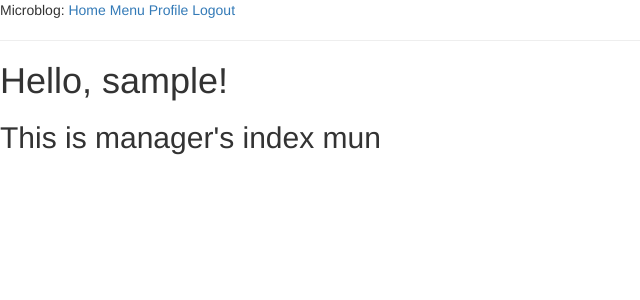
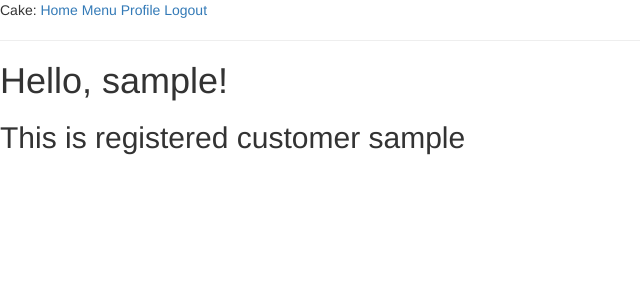
Before and after one commit to sengfung27/Python-Online-Ordering-System, a Flask app: page / in a window 1280 px wide. Shown: the top 300 px of the page, without its empty margins (0-640 px from the left). Run offline with Flask 2, Linux system fonts and the light colour scheme; the visitor is signed in with stand-in values (Sample User, id 1); data comes from the database, SQL or seed files in the repository; both versions use the stored data as it was after the commit; some libraries are stand-ins or nearby versions.

Commit message:
fixed minor issues

```diff
--- a/app/routes.py
+++ b/app/routes.py
@@ -110,7 +110,14 @@ def logout():
 @app.route('/register',methods=['GET', 'POST'])
 def register():
 	if current_user.is_authenticated:
-		return redirect(url_for('index'))
+		if current_user.urole == 4:
+			return redirect(url_for('manager'))
+		if current_user.urole == 3:
+			return redirect(url_for('cook'))
+		if current_user.urole == 2:
+			return redirect(url_for('delivery'))
+		else:
+			return redirect(url_for('index'))
 	form = RegistrationForm()
 	if form.validate_on_submit():
 		user = User(username=form.username.data, email=form.email.data, urole = 1)
--- a/app/templates/base.html
+++ b/app/templates/base.html
@@ -10,34 +10,41 @@
 <!-- Latest compiled and minified JavaScript -->
 <script src="https://maxcdn.bootstrapcdn.com/bootstrap/3.3.7/js/bootstrap.min.js" integrity="sha384-Tc5IQib027qvyjSMfHjOMaLkfuWVxZxUPnCJA7l2mCWNIpG9mGCD8wGNIcPD7Txa" crossorigin="anonymous"></script>
 	{% if title %}
-	<title>{{ title }} - Microblog</title>
+	<title>{{ title }} - Cake</title>
 	{% else %}
-	<title>Welcome - Microblog</title>
+	<title>Welcome - Cake</title>
 	{% endif %}
 </head>
 <body>
-	<div>Microblog:
-		<a href="{{ url_for('index')}}">Home</a>
+	<div>Cake:
 
 		{% if current_user.urole == 4 and current_user.is_authenticated %}
+			<a href="{{ url_for('manager')}}">Home</a>
 			<a href="{{ url_for('complaints')}}">Complaints</a>
 			<a href="{{ url_for('payroll')}}">Payrolls</a>
-		{% endif %}
 
-		{% if current_user.urole == 3 and current_user.is_authenticated %}
+		{% elif current_user.urole == 3 and current_user.is_authenticated %}
+			<a href="{{ url_for('cook')}}">Home</a>
 			<a href="{{ url_for('prices')}}">Prices</a>
-		{% endif %}
 
-		{% if current_user.urole == 2 and current_user.is_authenticated %}
+		{% elif current_user.urole == 2 and current_user.is_authenticated %}
+			<a href="{{ url_for('delivery')}}">Home</a>
 			<a href="{{ url_for('map')}}">Map</a>
+
+		{% else %}
+			<a href="{{ url_for('index')}}">Home</a>
+
 		{% endif %}
 
 			<a href="{{ url_for('menu')}}">Menu</a>
+
 		{% if current_user.is_anonymous %}
 			<a href="{{ url_for('login')}}">Login</a>
+
 		{% else %}
 			<a href="{{ url_for('user',username=current_user.username) }}">Profile</a>
 			<a href="{{ url_for('logout')}}">Logout</a>
+
 		{% endif %}
 
 	</div>
--- a/app/templates/cooks/cook.html
+++ b/app/templates/cooks/cook.html
@@ -2,6 +2,6 @@
 
 {% block content %}
     <h2>Cook Page</h2>
-    <p>This is Cook's index mun.</p><br/>
+    <p>This is Cook's {{current_user.username}}.</p><br/>
 
 {% endblock %}
--- a/app/templates/cooks/prices.html
+++ b/app/templates/cooks/prices.html
@@ -2,7 +2,7 @@
 
 {% block content %}
     <h1>Prices Page</h1>
-	<h2>This only can see by Cooks </h2>
+	<h2>This only can see by Cooks {{current_user.username}} </h2>
 
 
 {% endblock %}
--- a/app/templates/deliveries/delivery.html
+++ b/app/templates/deliveries/delivery.html
@@ -2,6 +2,6 @@
 
 {% block content %}
     <h2>Delivery Page</h2>
-    <p>This is delivery's index go.</p><br/>
+    <p>This is delivery's {{current_user.username}}.</p><br/>
 
 {% endblock %}
--- a/app/templates/deliveries/map.html
+++ b/app/templates/deliveries/map.html
@@ -2,7 +2,7 @@
 
 {% block content %}
     <h1>Map Page</h1>
-	<h2>This only can see by Deliveries </h2>
+	<h2>This only can see by {{current_user.username}} </h2>
 
 
 {% endblock %}
--- a/app/templates/index.html
+++ b/app/templates/index.html
@@ -4,7 +4,7 @@
 
 	{% if current_user.is_authenticated %}
 		<h1>Hello, {{ current_user.username }}!</h1>
-		<h2>This is manager's index mun</h2>
+		<h2>This is registered customer {{current_user.username}}</h2>
 	{% else %}
 		<h1>Hello, Stranger !</h1>
 	{% endif %}
--- a/app/templates/managers/complaints.html
+++ b/app/templates/managers/complaints.html
@@ -2,7 +2,7 @@
 
 {% block content %}
     <h1>Complaints for Manager</h1>
-    <p>This page can only be accessed by manager seng.</p><br/>
+    <p>This page can only be accessed by manager {{current_user.username}}.</p><br/>
 
 
 {% endblock %}
--- a/app/templates/managers/manager.html
+++ b/app/templates/managers/manager.html
@@ -2,6 +2,6 @@
 
 {% block content %}
     <h2>Manager Page</h2>
-    <p>This is manager's index seng.</p><br/>
+    <p>This is manager's {{current_user.username}}.</p><br/>
 
 {% endblock %}
--- a/app/templates/managers/payroll.html
+++ b/app/templates/managers/payroll.html
@@ -2,7 +2,7 @@
 
 {% block content %}
     <h1>Payroll for Manager</h1>
-    <p>This page can only be accessed by manager seng.</p><br/>
+    <p>This page can only be accessed by manager {{current_user.username}}.</p><br/>
 
 
 {% endblock %}
```
Also changed, not shown: app.db, 8 other files.
